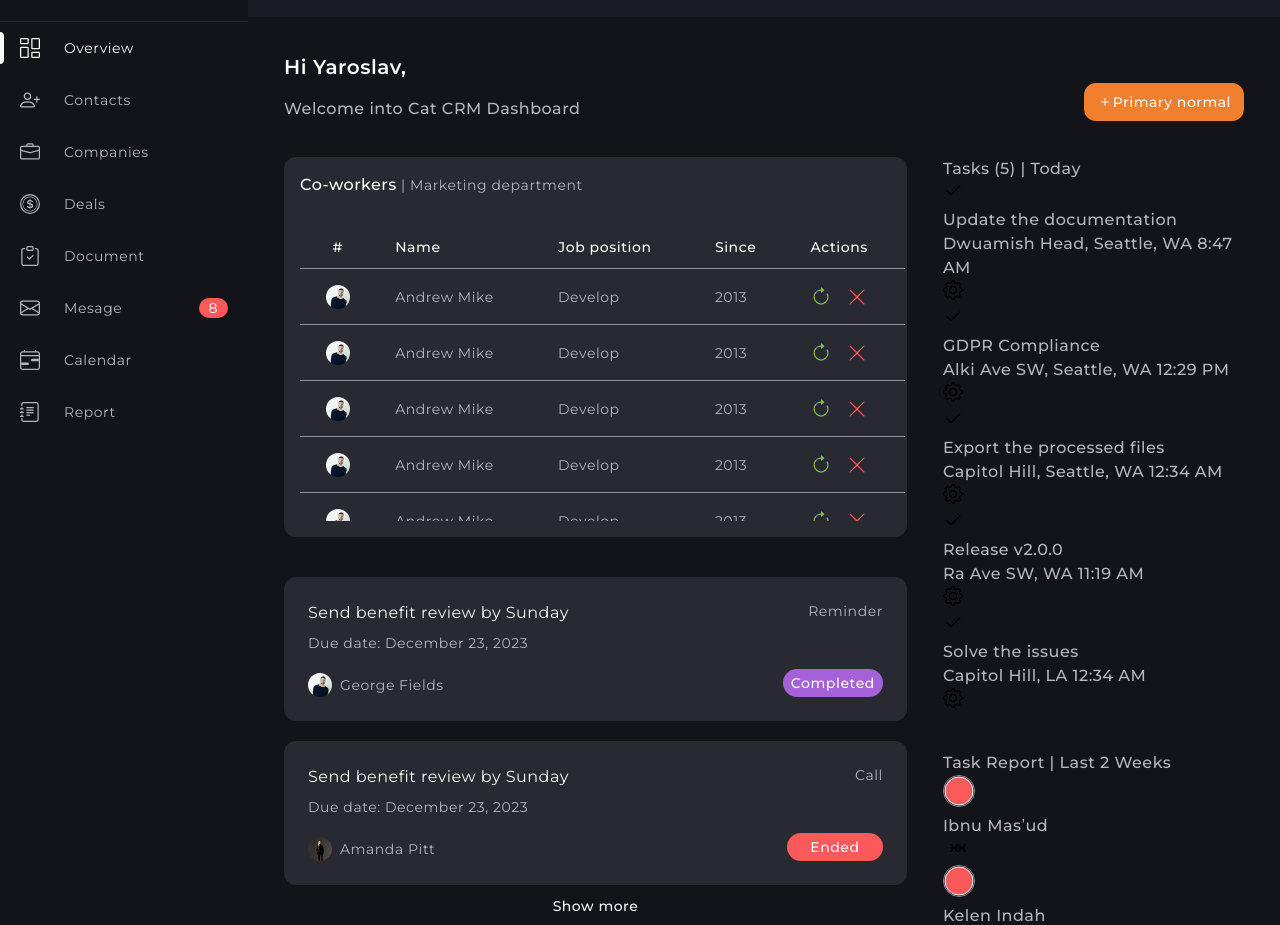
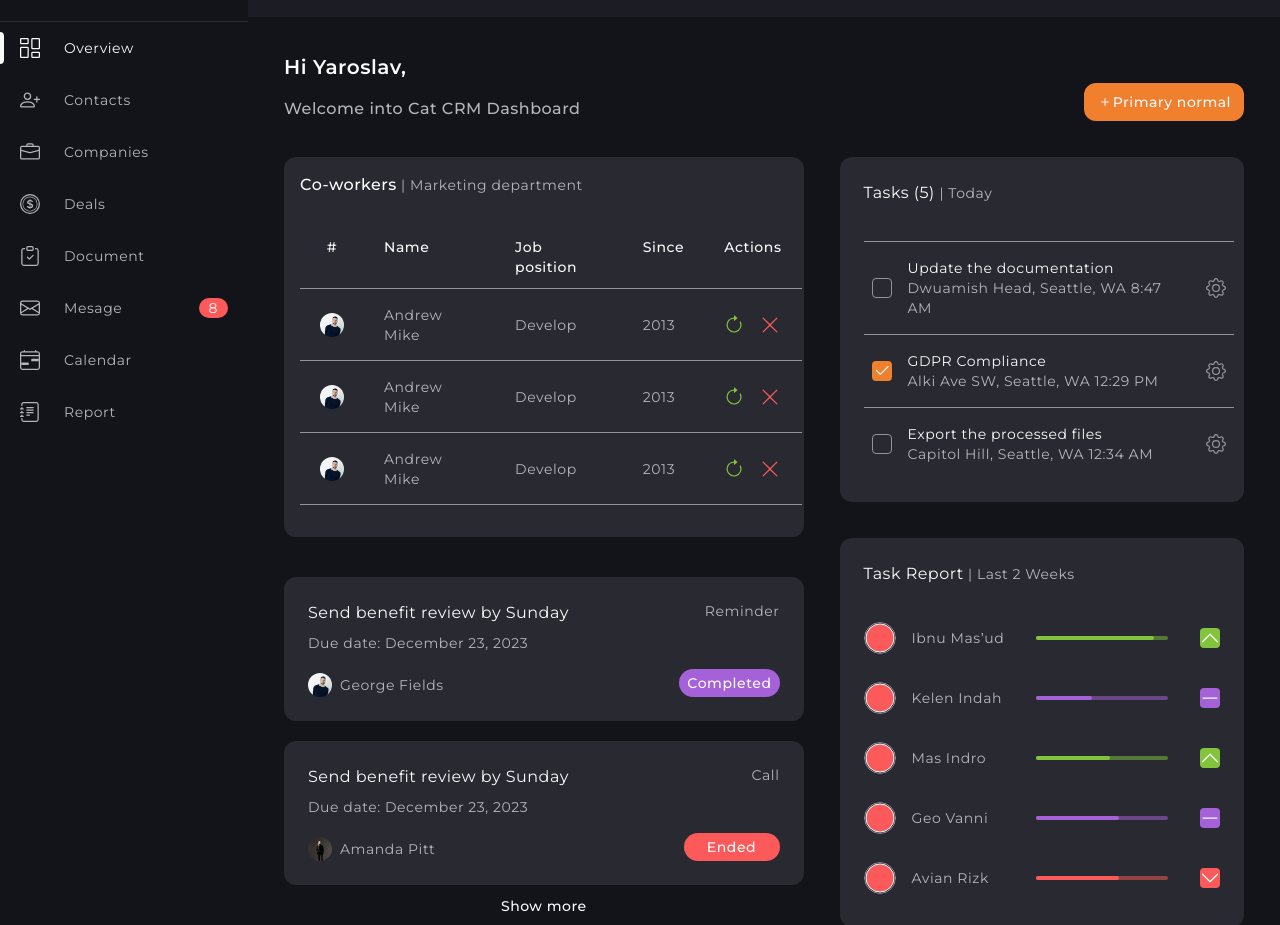
Before and after one commit to summermoved0n/Project-Cat-CRM, a website built with Vite: page index.html in a window 1280 px wide. Shown: the part 51-976 px from the top of the page. Built offline with nearby package versions, Linux system fonts and the light colour scheme.

Commit message:
project is done

```diff
--- a/index.html
+++ b/index.html
@@ -822,16 +822,16 @@
         <h2 class="reports-title"><span>Task Report</span> | Last 2 Weeks</h2>
         <ul class="reports-list">
           <li class="reports-item" data-status="up">
-            <div class="reports-co-worker co-worker">
-              <div class="co-worker-thumb">
+            <div class="reports-stuff stuff">
+              <div class="stuff-thumb">
                 <img
-                  class="co-worker-avatar"
+                  class="stuff-avatar"
                   src="./src/img/avatars/thumb.svg"
                   alt="Ibnu Mas’ud"
                   width="32"
                   height="32" />
               </div>
-              <h3 class="co-worker-caption">Ibnu Mas’ud</h3>
+              <h3 class="stuff-caption">Ibnu Mas’ud</h3>
             </div>
             <progress class="reports-bar" id="report_ibnu" max="100" value="89">
               <!-- For older browser, which doesn't support <progress> styles -->
@@ -839,23 +839,23 @@
                 <span style="width: 89%">Progress: 89%</span>
               </div>
             </progress>
-            <svg class="reports-status" width="20" height="20">
+            <svg class="reports-icon" width="20" height="20">
               <use class="up" href="./src/img/icons.svg#icon-up"></use>
               <use class="dash" href="./src/img/icons.svg#icon-dash"></use>
               <use class="down" href="./src/img/icons.svg#icon-down"></use>
             </svg>
           </li>
           <li class="reports-item" data-status="dash">
-            <div class="reports-co-worker co-worker">
-              <div class="co-worker-thumb">
+            <div class="reports-stuff stuff">
+              <div class="stuff-thumb">
                 <img
-                  class="co-worker-avatar"
+                  class="stuff-avatar"
                   src="./src/img/avatars/thumb.svg"
                   alt="Kelen Indah"
                   width="32"
                   height="32" />
               </div>
-              <h3 class="co-worker-caption">Kelen Indah</h3>
+              <h3 class="stuff-caption">Kelen Indah</h3>
             </div>
             <progress
               class="reports-bar"
@@ -867,23 +867,23 @@
                 <span style="width: 43%">Progress: 43%</span>
               </div>
             </progress>
-            <svg class="reports-status" width="20" height="20">
+            <svg class="reports-icon" width="20" height="20">
               <use class="up" href="./src/img/icons.svg#icon-up"></use>
               <use class="dash" href="./src/img/icons.svg#icon-dash"></use>
               <use class="down" href="./src/img/icons.svg#icon-down"></use>
             </svg>
           </li>
           <li class="reports-item" data-status="up">
-            <div class="reports-co-worker co-worker">
-              <div class="co-worker-thumb">
+            <div class="reports-stuff stuff">
+              <div class="stuff-thumb">
                 <img
-                  class="co-worker-avatar"
+                  class="stuff-avatar"
                   src="./src/img/avatars/thumb.svg"
                   alt="Mas Indro"
                   width="32"
                   height="32" />
               </div>
-              <h3 class="co-worker-caption">Mas Indro</h3>
+              <h3 class="stuff-caption">Mas Indro</h3>
             </div>
             <progress
               class="reports-bar"
@@ -895,23 +895,23 @@
                 <span style="width: 56%">Progress: 56%</span>
               </div>
             </progress>
-            <svg class="reports-status" width="20" height="20">
+            <svg class="reports-icon" width="20" height="20">
               <use class="up" href="./src/img/icons.svg#icon-up"></use>
               <use class="dash" href="./src/img/icons.svg#icon-dash"></use>
               <use class="down" href="./src/img/icons.svg#icon-down"></use>
             </svg>
           </li>
           <li class="reports-item" data-status="dash">
-            <div class="reports-co-worker co-worker">
-              <div class="co-worker-thumb">
+            <div class="reports-stuff stuff">
+              <div class="stuff-thumb">
                 <img
-                  class="co-worker-avatar"
+                  class="stuff-avatar"
                   src="./src/img/avatars/thumb.svg"
                   alt="Geo Vanni"
                   width="32"
                   height="32" />
               </div>
-              <h3 class="co-worker-caption">Geo Vanni</h3>
+              <h3 class="stuff-caption">Geo Vanni</h3>
             </div>
             <progress
               class="reports-bar"
@@ -923,23 +923,23 @@
                 <span style="width: 63%">Progress: 63%</span>
               </div>
             </progress>
-            <svg class="reports-status" width="20" height="20">
+            <svg class="reports-icon" width="20" height="20">
               <use class="up" href="./src/img/icons.svg#icon-up"></use>
               <use class="dash" href="./src/img/icons.svg#icon-dash"></use>
               <use class="down" href="./src/img/icons.svg#icon-down"></use>
             </svg>
           </li>
           <li class="reports-item" data-status="down">
-            <div class="reports-co-worker co-worker">
-              <div class="co-worker-thumb">
+            <div class="reports-stuff stuff">
+              <div class="stuff-thumb">
                 <img
-                  class="co-worker-avatar"
+                  class="stuff-avatar"
                   src="./src/img/avatars/thumb.svg"
                   alt="Avian Rizk"
                   width="32"
                   height="32" />
               </div>
-              <h3 class="co-worker-caption">Avian Rizk</h3>
+              <h3 class="stuff-caption">Avian Rizk</h3>
             </div>
             <progress class="reports-bar" id="report_rizk" max="100" value="63">
               <!-- For older browser, which doesn't support <progress> styles -->
@@ -947,7 +947,7 @@
                 <span style="width: 63%">Progress: 63%</span>
               </div>
             </progress>
-            <svg class="reports-status" width="20" height="20">
+            <svg class="reports-icon" width="20" height="20">
               <use class="up" href="./src/img/icons.svg#icon-up"></use>
               <use class="dash" href="./src/img/icons.svg#icon-dash"></use>
               <use class="down" href="./src/img/icons.svg#icon-down"></use>
--- a/src/scss/components/_reports.scss
+++ b/src/scss/components/_reports.scss
@@ -1,31 +1,126 @@
+@use '../utils/placeholders';
+@use '../utils/variables' as var;
+@use '../utils/functions' as fn;
+@use '../utils/mixins' as mx;
+
+$report-status: (
+  'success': 'up',
+  'warning': 'dash',
+  'danger': 'down',
+);
+
 .reports {
+  @extend %accent-frame;
+
   grid-area: reports;
+
+  min-width: 340px;
+  background-color: fn.get-color('dark-tertiary');
 }
-// .reports-title {
-// }
-// .reports-list {
-// }
-// .reports-item {
-// }
-// .reports-co-worker {
-// }
-// .co-worker {
-// }
-// .co-worker-thumb {
-// }
-// .co-worker-avatar {
-// }
-// .co-worker-caption {
-// }
-// .reports-bar {
-// }
-// .progress-bar {
-// }
-// .reports-status {
-// }
-// .up {
-// }
-// .dash {
-// }
-// .down {
-// }
+
+.reports-title {
+  @extend %details;
+
+  margin-bottom: 36px;
+  color: fn.get-color('light-secondary');
+
+  span {
+    @extend %accent-text;
+
+    color: fn.get-color('light-primary');
+  }
+}
+
+.reports-item {
+  display: flex;
+  align-items: center;
+  gap: 30px;
+
+  @include mx.mq('md') {
+    gap: 32px;
+  }
+
+  &:not(:last-child) {
+    margin-bottom: 28px;
+  }
+}
+
+.reports-stuff {
+  flex-grow: 1;
+  flex-shrink: 0;
+}
+
+.stuff {
+  display: flex;
+  align-items: center;
+  gap: 16px;
+}
+
+.stuff-thumb {
+  @include mx.frame(32px, $is-circle: true);
+}
+
+.stuff-caption {
+  @extend %details;
+
+  color: fn.get-color('light-secondary');
+}
+
+.reports-bar {
+  width: calc(100% - 224px);
+  height: 4px;
+
+  &[value] {
+    border-radius: 2px;
+  }
+
+  @each $key, $value in $report-status {
+    [data-status='#{$value}'] & {
+      &[value] {
+        background-color: rgba(fn.get-color($key), 0.3);
+      }
+      &::-mor-progress-bar {
+        background-color: rgba(fn.get-color($key), 1);
+      }
+
+      &::-webkit-progress-bar {
+        background-color: rgba(fn.get-color($key), 0.3);
+        border-radius: 2px;
+      }
+
+      &::-webkit-progress-value {
+        background-color: rgba(fn.get-color($key), 1);
+        border-radius: 2px;
+      }
+    }
+  }
+}
+
+.reports-icon {
+  flex-shrink: 0;
+
+  width: 20px;
+  height: 20px;
+  border-radius: 4px;
+
+  use {
+    opacity: 0;
+    fill: fn.get-color('light-primary');
+  }
+
+  @each $key, $value in $report-status {
+    [data-status='#{$value}'] & {
+      background-color: fn.get-color($key);
+
+      .#{$value} {
+        opacity: 1;
+      }
+    }
+  }
+}
+.up {
+}
+.dash {
+}
+.down {
+}
--- a/src/scss/components/_tasks.scss
+++ b/src/scss/components/_tasks.scss
@@ -1,27 +1,116 @@
+@use '../utils/placeholders';
+@use '../utils/variables' as var;
+@use '../utils/functions' as fn;
+@use '../utils/mixins' as mx;
+
 .tasks {
+  @extend %accent-frame;
+
   grid-area: tasks;
+
+  min-width: 340px;
+  max-height: 420px;
+
+  background-color: fn.get-color('dark-tertiary');
 }
-// .tasks-title {
-// }
-// .tasks-list {
-// }
-// .tasks-item {
-// }
-// .tasks-checkbox {
-// }
-// .tasks-input {
-// }
-// .visually-hidden {
-// }
-// .tasks-checkbox-icon {
-// }
-// .tasks-info {
-// }
-// .tasks-heading {
-// }
-// .tasks-desc {
-// }
-// .tasks-btn {
-// }
-// .tasks-btn-icon {
-// }
+
+.tasks-title {
+  @extend %details;
+
+  margin-bottom: 36px;
+  color: fn.get-color('light-secondary');
+
+  span {
+    @extend %accent-text;
+
+    color: fn.get-color('light-primary');
+  }
+}
+
+.tasks-list {
+  @include mx.scroll-bar;
+
+  max-height: 228px;
+  overflow: auto;
+
+  @include mx.mq('lg') {
+    margin-right: -14px;
+  }
+}
+
+.tasks-item {
+  display: flex;
+  align-items: center;
+  gap: 16px;
+
+  padding: 16px 8px;
+  border-top: 1px solid;
+  border-color: fn.get-color('light-tertiary');
+}
+
+.tasks-checkbox {
+  flex-shrink: 0;
+  display: flex;
+  align-items: center;
+  justify-content: center;
+
+  width: 20px;
+  height: 20px;
+  cursor: pointer;
+}
+
+.tasks-checkbox-icon {
+  @include mx.ease('fast', fill, background-color, border-color);
+
+  fill: fn.get-color('transparent');
+  border: 1px solid;
+  border-color: fn.get-color('light-tertiary');
+  border-radius: 4px;
+
+  .tasks-input:checked + & {
+    fill: fn.get-color('light-primary');
+    background-color: fn.get-color('accent-primary');
+    border-color: fn.get-color('transparent');
+  }
+
+  .tasks-input:focus-visible + & {
+    outline: 2px solid;
+    outline-color: fn.get-color('light-tertiary');
+    outline-offset: 2px;
+  }
+}
+
+.tasks-info {
+  flex-grow: 1;
+}
+
+.tasks-heading {
+  @extend %details;
+
+  color: fn.get-color('light-primary');
+}
+
+.tasks-desc {
+  @extend %details;
+
+  color: fn.get-color('light-secondary');
+}
+
+.tasks-btn {
+  @include mx.ease('fast', outline);
+
+  width: 20px;
+  height: 20px;
+  color: fn.get-color('light-tertiary');
+  border-radius: 50%;
+
+  &:focus-visible {
+    outline: 2px solid;
+    outline-color: rgba(fn.get-color('light-tertiary'), 0.6);
+    outline-offset: 3px;
+  }
+
+  &-icon {
+    fill: fn.get-color('current');
+  }
+}
```
